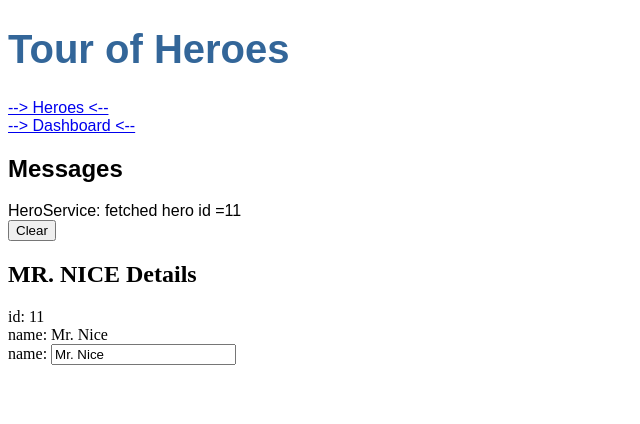
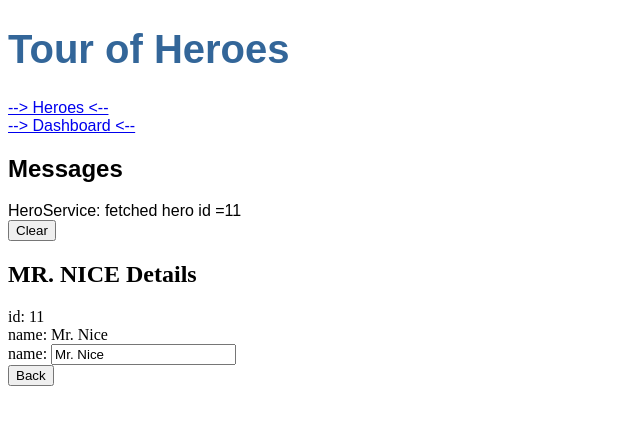
Before and after one commit to Maknez/angular-cli-course-project, an Angular app: page /detail/11 in a window 1280 px wide. Shown: the top 424 px of the page, without its empty margins (0-640 px from the left). Built offline with nearby package versions, Linux system fonts and the light colour scheme.

Commit message:
7. Routing +add button to go back

```diff
--- a/src/app/hero-detail/hero-detail.component.html
+++ b/src/app/hero-detail/hero-detail.component.html
@@ -9,3 +9,4 @@
     </label>
   </div>
 </div>
+<button (click)="goBack()">Back</button>
```
